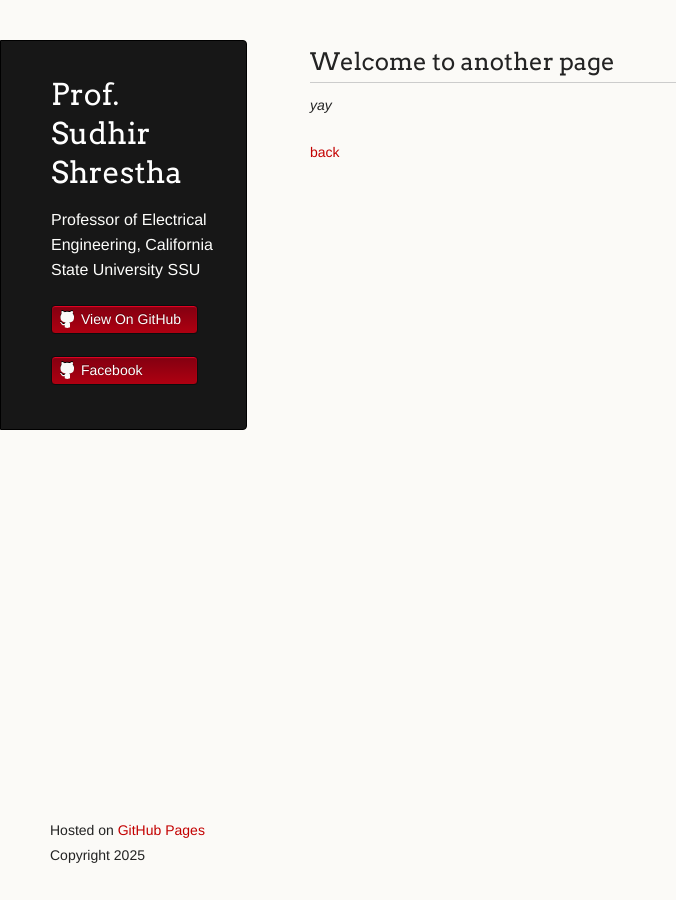
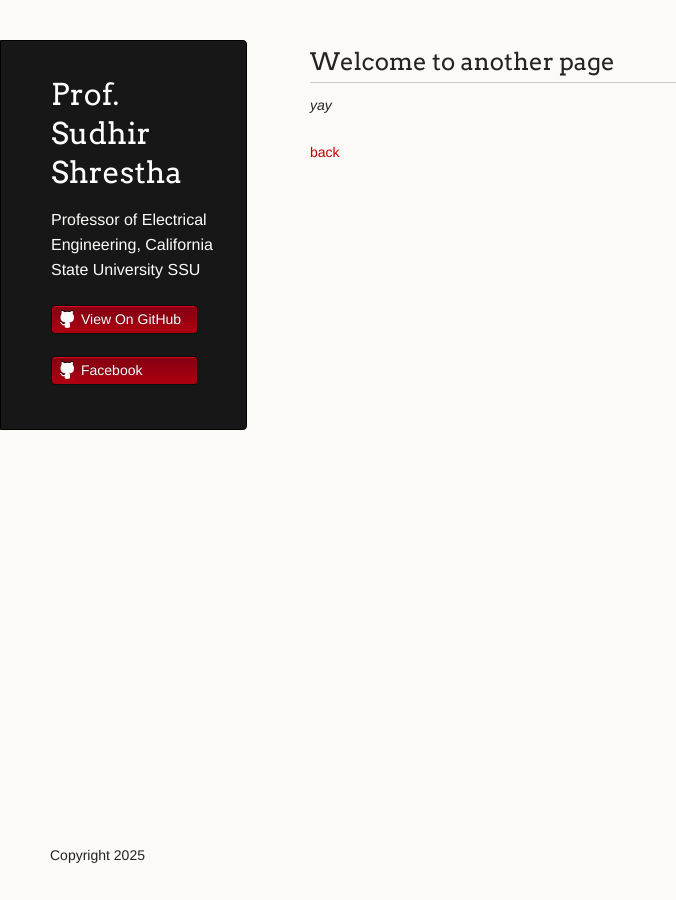
Before and after one commit to profshrestha/profshrestha.github.io, a Jekyll site: the page built from another-page.md, in a window 1280 px wide. Shown: the whole page, without its empty margins (0-676 px from the left). Built offline with Jekyll 4.4.1, drawn with Linux system fonts in a browser that asks for light colours; our own code applies the rules of GitHub Pages for plain Markdown files.

Commit message:
Update default.html

```diff
--- a/_layouts/default.html
+++ b/_layouts/default.html
@@ -43,7 +43,7 @@
       </section>
 
       <footer>
-        <p><small>Hosted on <a href="https://pages.github.com">GitHub Pages</a> Copyright 2025</small></p>
+        <p><small>Copyright 2025</small></p>
       </footer>
     </div>
     <!--[if !IE]><script>fixScale(document);</script><![endif]-->
```
